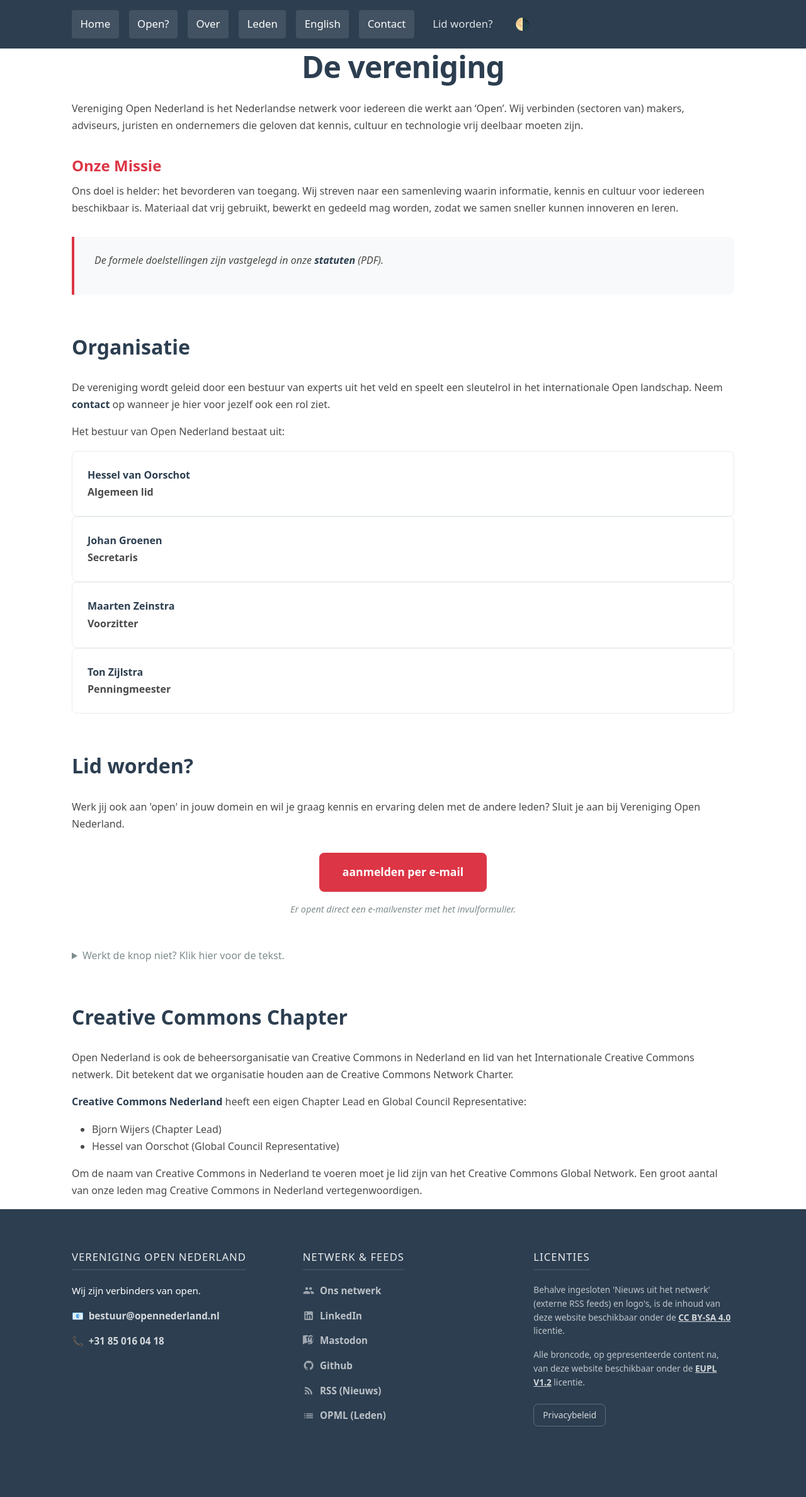
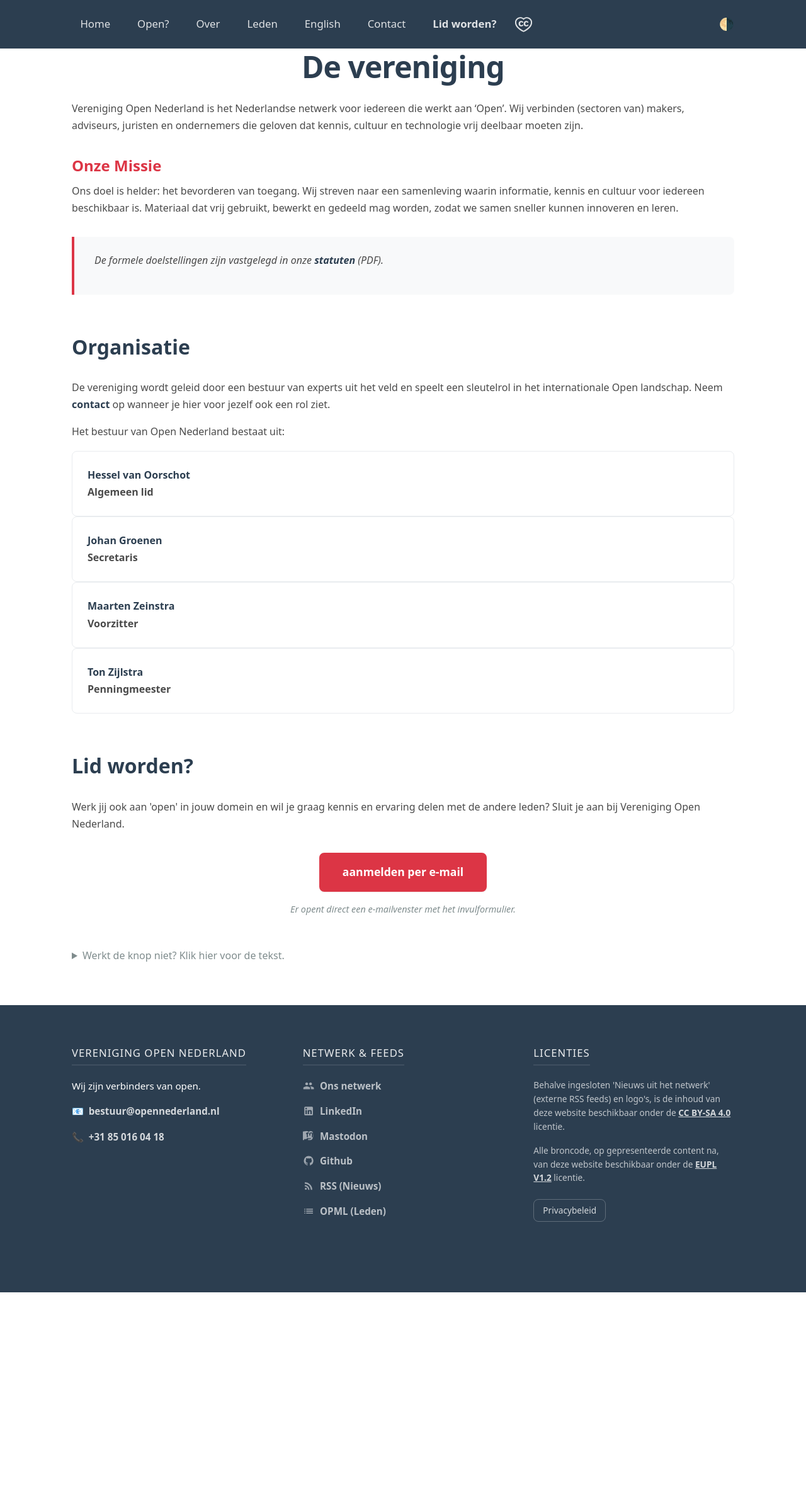
Before and after one commit to opennederland/www.opennederland.nl, a Jekyll site: the page built from pages/vereniging.md, in a window 1280 px wide. Shown: the whole page at 63% size. Built offline with Jekyll 4.4.1, drawn with Linux system fonts in a browser that asks for light colours; after the commit the page ends 2052 px from its top, so only the background shows below that.

Commit message:
Creative Commons Chapter betere plek gegeven.

```diff
--- a/_includes/creative-commons.md
+++ /dev/null
@@ -1,10 +0,0 @@
-## Creative Commons Chapter
-
-Open Nederland is ook de beheersorganisatie van Creative Commons in Nederland en lid van het Internationale Creative Commons netwerk. Dit betekent dat we organisatie houden aan de Creative Commons Network Charter.
-
-[Creative Commons Nederland](https://creativecommons.nl/) heeft een eigen Chapter Lead en Global Council Representative:
-
-- Bjorn Wijers (Chapter Lead)
-- Hessel van Oorschot (Global Council Representative)
-
-Om de naam van Creative Commons in Nederland te voeren moet je lid zijn van het Creative Commons Global Network. Een groot aantal van onze leden mag Creative Commons in Nederland vertegenwoordigen.
--- a/_includes/nav.html
+++ b/_includes/nav.html
@@ -1,13 +1,22 @@
-<div class="wrapper">
+<div class="wrapper d-flex items-center" style="justify-content: space-between;">
+
+    <div class="nav-links d-flex items-center gap-md">
         {% assign pages = site.pages | where_exp: 'page', 'page.order' | sort: 'order' %}
         {% for page in pages %}
-        <a href="{{ page.url | relative_url }}" {% if page.url == page.url %}class="active"{% endif %}>
+            <a href="{{ page.url | relative_url }}" class="{% if page.url == url %}active{% endif %}">
                 {{ page.menu_title | default: page.title }}
             </a>
         {% endfor %}
-    <a href="{{ "/vereniging/#lid-worden" | relative_url }}">Lid worden?</a>
+        <a href="{{ "/vereniging/#lid-worden" | relative_url }}" class="font-bold">Lid worden?</a>
+        <a href="/cc/" target="_blank" class="cc-logo" title="Creative Commons Nederland"></a>
+    </div>
 
-    <button id="theme-toggle" class="theme-toggle-btn" style="border:none; background:transparent; font-size:1.2rem; cursor:pointer;">
+    <div class="d-flex items-center gap-md">
+
+
+        <button id="theme-toggle" class="theme-toggle-btn" style="border:none; background:transparent; font-size:1.2rem; cursor:pointer; padding: 0;">
             🌗
         </button>
     </div>
+
+</div>
--- a/assets/css/style.css
+++ b/assets/css/style.css
@@ -550,3 +550,32 @@
         color: var(--bg-body) !important;
     }
 }
+
+/* --- CC Heart Logo (SVG Mask) --- */
+.cc-logo {
+    display: block;
+    width: 24px;  /* Iets subtieler formaat voor in de nav */
+    height: 24px;
+
+    /* Kleur: Neemt automatisch de tekstkleur van de navigatie aan (wit/lichtgrijs) */
+    background-color: var(--nav-text);
+
+    /* SVG als masker gebruiken */
+    -webkit-mask-image: url('/assets/img/ccheart.svg');
+    mask-image: url('/assets/img/ccheart.svg');
+
+    -webkit-mask-size: contain;
+    mask-size: contain;
+    -webkit-mask-repeat: no-repeat;
+    mask-repeat: no-repeat;
+    -webkit-mask-position: center;
+    mask-position: center;
+
+    transition: background-color 0.2s ease, transform 0.2s ease;
+}
+
+/* Hover effect: Wordt rood (of je main-color) en groeit ietsje */
+.cc-logo:hover {
+    background-color: var(--main-color);
+    transform: scale(1.1);
+}
--- a/pages/vereniging.md
+++ b/pages/vereniging.md
@@ -33,5 +33,3 @@
 
 
 {% include lid-worden.md %}
-
-{% include creative-commons.md %}
```
Also changed, not shown: pages/creativecommons.md (added, +34 -0 lines), assets/img/ccheart.svg (added). Lines whose indentation alone changed are shown as unchanged.
